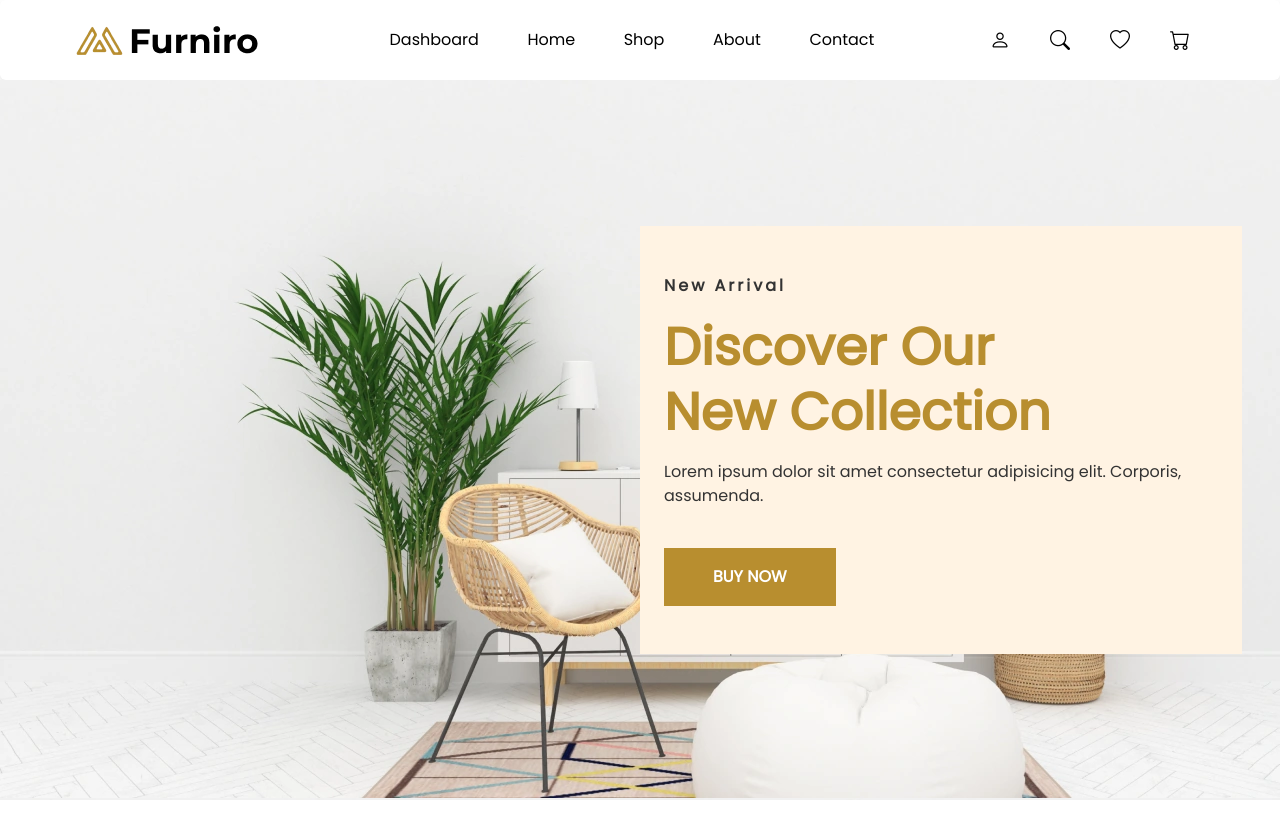
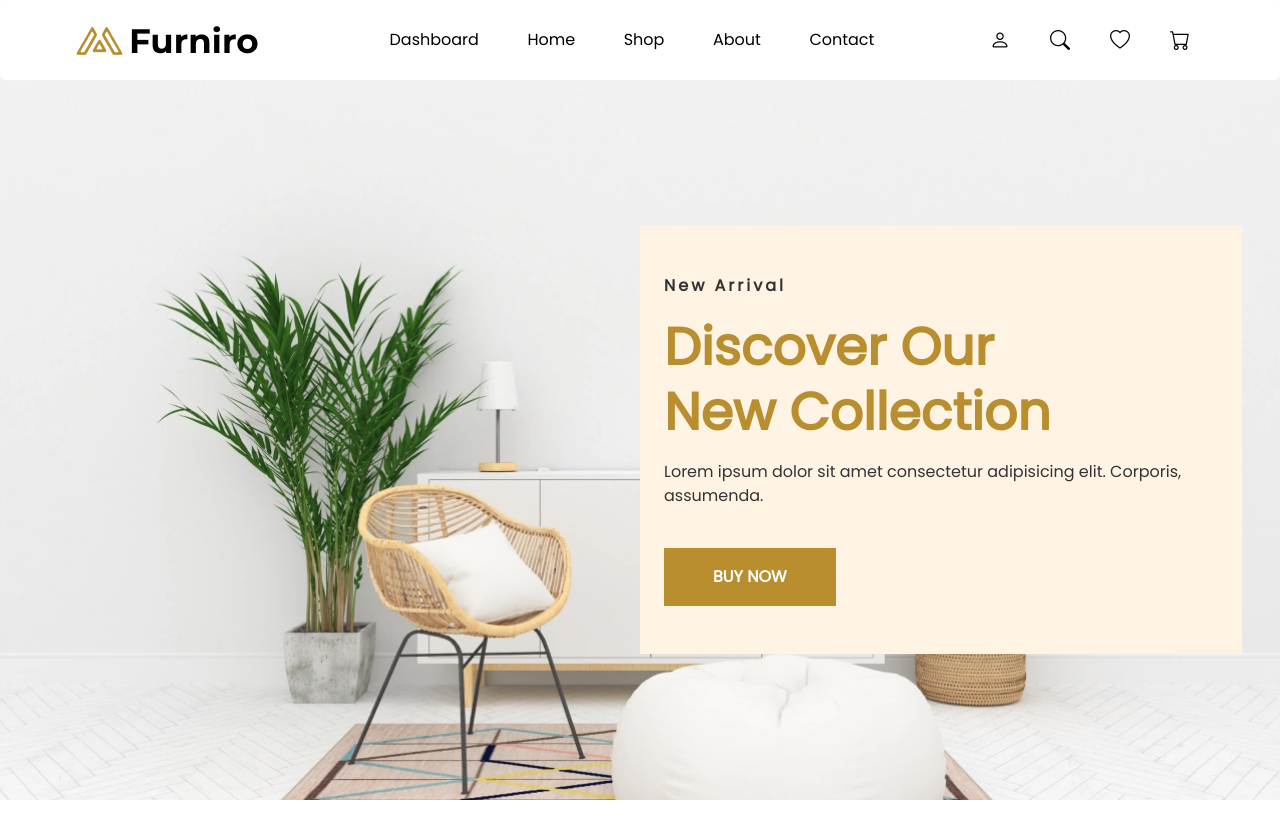
Before and after one commit to GeorgeKamal/React-Task-3, a React (Create React App) app: page / in a window 1280 px wide. Shown: the top 838 px of the page. Built offline with nearby package versions, Linux system fonts and the light colour scheme; no server answers.

Commit message:
improved accessibility 3

```diff
--- a/public/index.html
+++ b/public/index.html
@@ -25,6 +25,9 @@
       Learn how to configure a non-root public URL by running `npm run build`.
     -->
     <title>Furino</title>
+    <link rel="preconnect" href="https://cdnjs.cloudflare.com" />
+    <link rel="preconnect" href="https://cdn.jsdelivr.net" />
+    <link rel="preconnect" href="https://fonts.googleapis.com" />
     <link
       rel="stylesheet"
       href="https://cdnjs.cloudflare.com/ajax/libs/mdb-ui-kit/6.4.1/mdb.min.css"
--- a/src/index.css
+++ b/src/index.css
@@ -146,7 +146,10 @@
   width: 100%;
   height: 90vh;
   object-fit: cover;
-  background: url("./assets/background.webp");
+  background-image: url("./assets/background.webp");
+  background-size: cover;
+  background-repeat: no-repeat;
+  background-position: center;
 }
 .overlay {
   position: relative;
--- a/src/styles.css
+++ b/src/styles.css
@@ -146,7 +146,10 @@
   width: 100%;
   height: 90vh;
   object-fit: cover;
-  background: url("./assets/background.webp");
+  background-image: url("./assets/background.webp");
+  background-size: cover;
+  background-repeat: no-repeat;
+  background-position: center;
 }
 .overlay {
   position: relative;
--- a/src/styles.less
+++ b/src/styles.less
@@ -181,7 +181,10 @@
   width: 100%;
   height: 90vh;
   object-fit: cover;
-  background: url("./assets/background.webp");
+  background-image: url("./assets/background.webp");
+  background-size: cover;
+  background-repeat: no-repeat;
+  background-position: center;
 }
 
 .overlay {
```
